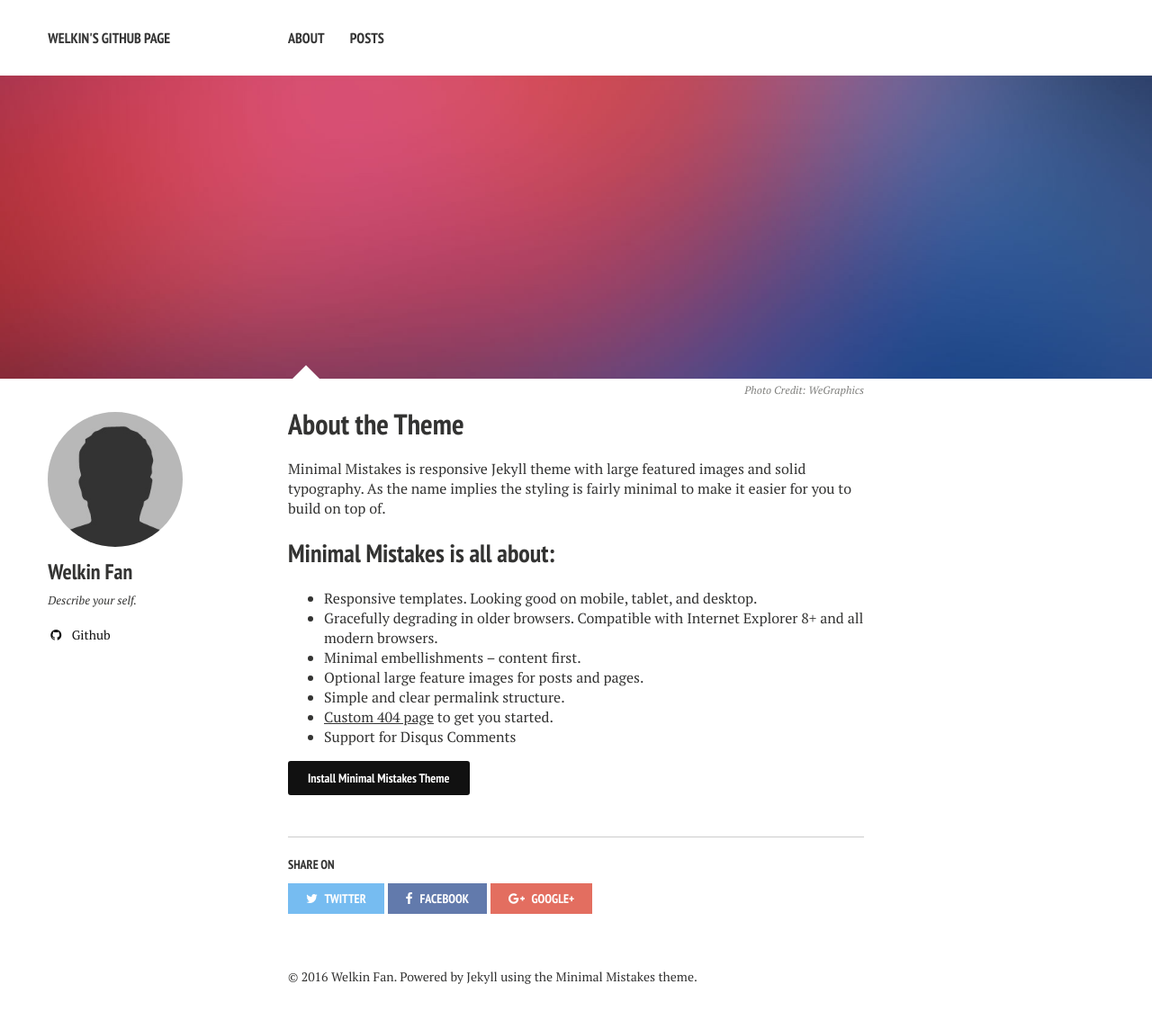
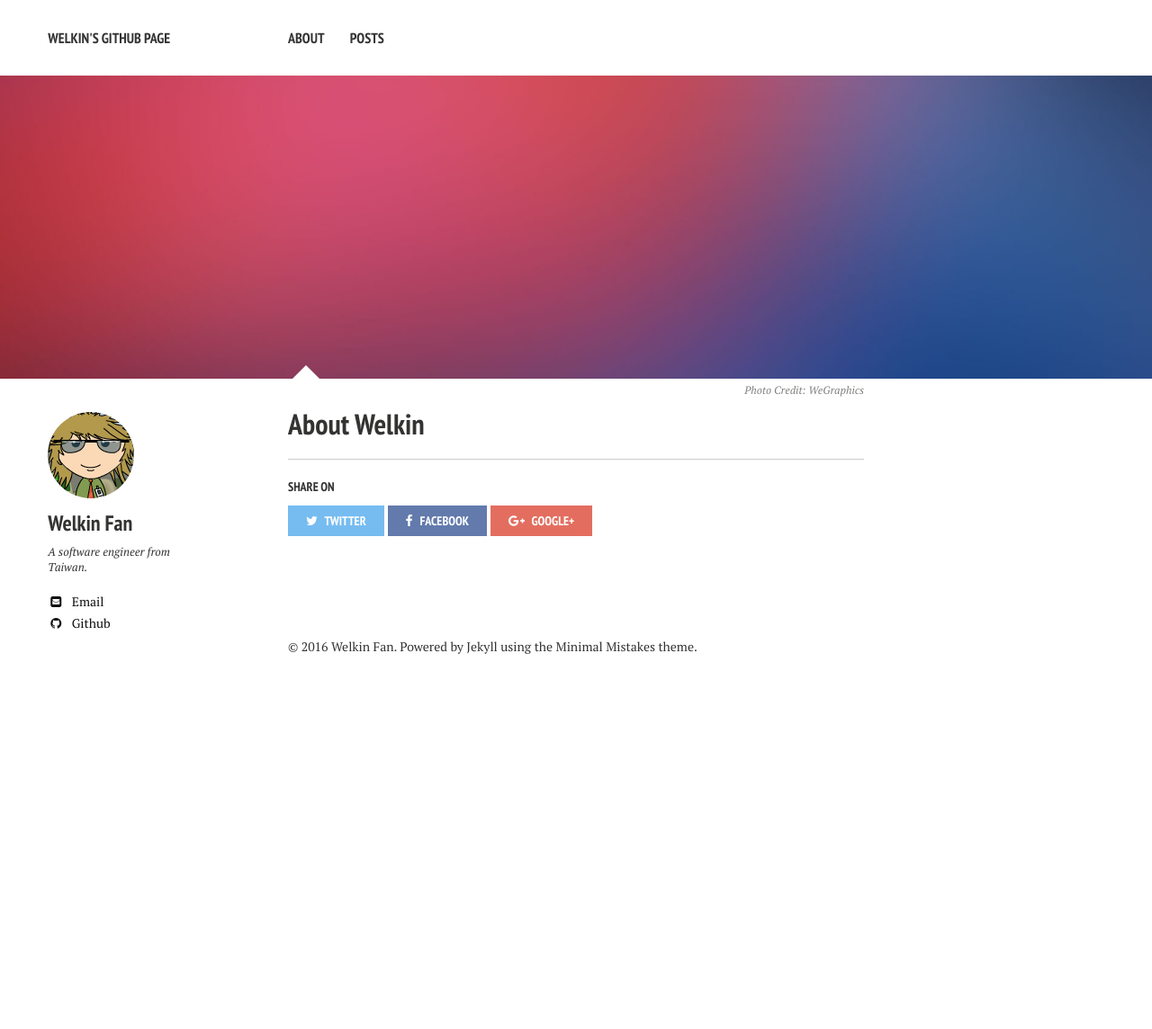
Before and after one commit to welkin872/welkin872.github.io, a Jekyll site: the page built from about/index.md, in a window 1280 px wide. Shown: the whole page at 90% size. Built offline with Jekyll 4.4.1, drawn with Linux system fonts in a browser that asks for light colours; nearby versions of some CDN libraries; after the commit the page ends 900 px from its top, so only the background shows below that.

Commit message:
Update images.

```diff
--- a/_config.yml
+++ b/_config.yml
@@ -2,7 +2,7 @@
 
 title:            WeLKiN's GitHub Page
 locale:           en_US
-url:              //welkin872.github.io
+url:              https://welkin872.github.io
 
 
 # Jekyll configuration
@@ -42,9 +42,9 @@ titlecase: true
 # Site owner
 owner:
   name: Welkin Fan
-  avatar: bio-photo.jpg
-  bio: "Describe your self."
-  email:
+  avatar: welkin.png
+  bio: "A software engineer from Taiwan."
+  email: welkin.fan@gmail.com
   disqus-shortname:
   twitter: #username
   facebook: #username
--- a/about/index.md
+++ b/about/index.md
@@ -1,25 +1,11 @@
 ---
 layout: page
-title: About the Theme
-tags: [about, Jekyll, theme, responsive]
-modified: 2014-08-08T20:53:07.573882-04:00
+title: About Welkin
+tags: [about]
+modified: 2016-03-11T23:16:00.573882+08:00
 comments: true
 image:
   feature: sample-image-2.jpg
   credit: WeGraphics
   creditlink: http://wegraphics.net/downloads/free-ultimate-blurred-background-pack/
 ---
-
-Minimal Mistakes is responsive Jekyll theme with large featured images and solid typography. As the name implies the styling is fairly minimal to make it easier for you to build on top of.
-
-## Minimal Mistakes is all about:
-
-* Responsive templates. Looking good on mobile, tablet, and desktop.
-* Gracefully degrading in older browsers. Compatible with Internet Explorer 8+ and all modern browsers.
-* Minimal embellishments -- content first.
-* Optional large feature images for posts and pages.
-* Simple and clear permalink structure.
-* [Custom 404 page](http://mmistakes.github.io/minimal-mistakes/404.html) to get you started.
-* Support for Disqus Comments
-
-<a markdown="0" href="{{ site.url }}/theme-setup" class="btn">Install Minimal Mistakes Theme</a>
```
Also changed, not shown: favicon.ico, favicon.png, images/bio-photo-2.jpg (deleted), images/bio-photo.jpg (deleted), images/welkin.png (added).
